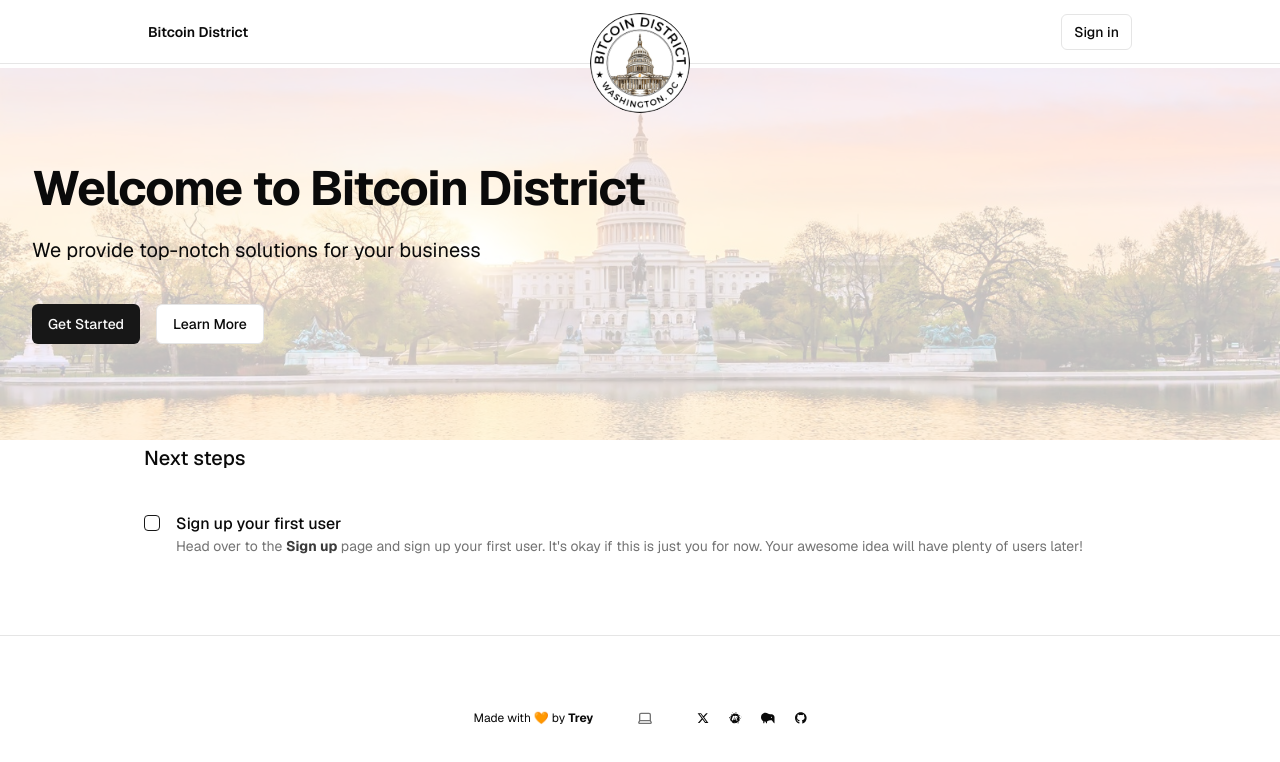
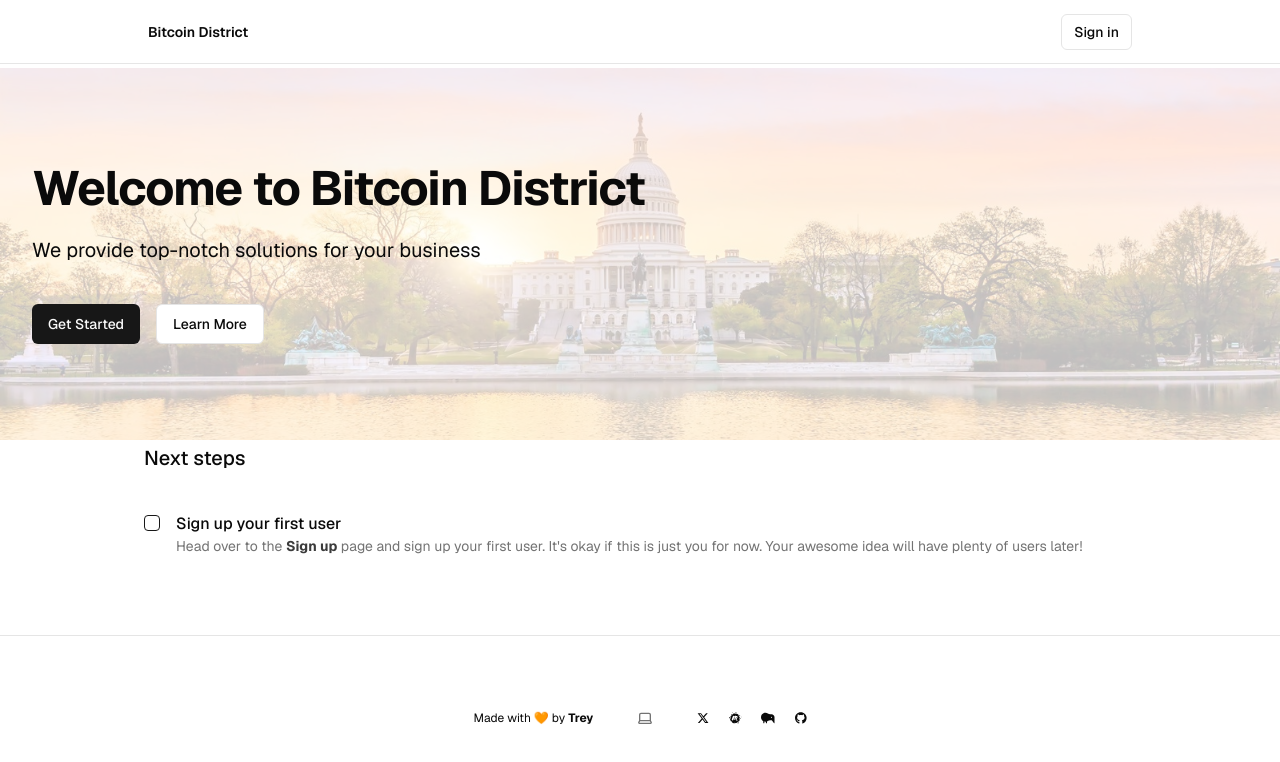
Before and after one commit to BitcoinDistrict/bitcoindistrict.org, a Next.js app: page / in a window 1280 px wide. Shown: the top 762 px of the page. Built offline with nearby package versions, Linux system fonts and the light colour scheme; no server answers.

Commit message:
reverted layout back to standard

```diff
--- a/app/layout.tsx
+++ b/app/layout.tsx
@@ -42,6 +42,7 @@
         <link rel="apple-touch-icon" sizes="167x167" href={siteConfig.icons.appleTouchIcon167} />
         <link rel="icon" type="image/png" sizes="32x32" href={siteConfig.icons.favicon32} />
         <link rel="icon" type="image/png" sizes="16x16" href={siteConfig.icons.favicon16} />
+        <meta name="mobile-web-app-capable" content="yes" />
         <meta name="apple-mobile-web-app-capable" content="yes" />
         <meta name="apple-mobile-web-app-status-bar-style" content={siteConfig.appleWebApp.statusBarStyle} />
         <meta name="apple-mobile-web-app-title" content={siteConfig.appleWebApp.title} />
@@ -60,16 +61,7 @@
                   <div className="flex gap-5 items-center font-semibold">
                     <Link href={"/"}>{siteConfig.title}</Link>
                   </div>
-                  <div className="absolute left-1/2 transform -translate-x-1/2 -bottom-[50px] z-10">
-                    <Image
-                      src="/images/logos/bd.png"
-                      //a href={siteConfig.url}
-                      alt={`${siteConfig.title} Site Logo`}
-                      width={100}
-                      height={100}
-                      className="rounded-full border-3 border-background"
-                    />
-                  </div>
+
                   {!hasEnvVars ? <EnvVarWarning /> : <HeaderAuth />}
                 </div>
               </nav>
```
